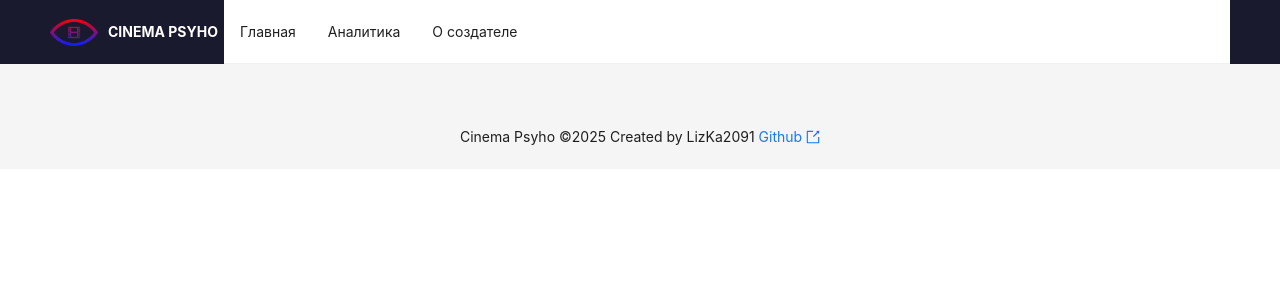
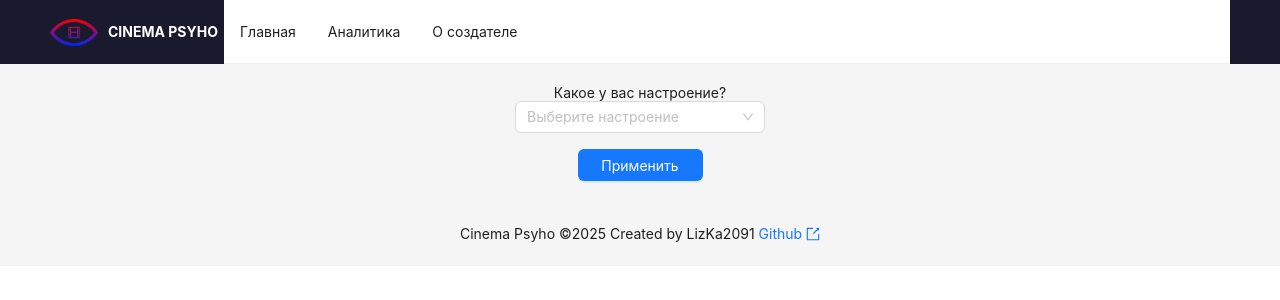
Before and after one commit to LizKa2091/cinema-psyho, a React (Create React App) app in the folder frontend/: page / in a window 1280 px wide. Shown: the top 300 px of the page. Built offline with nearby package versions, Linux system fonts and the light colour scheme.

Commit message:
refactor: change form handling for emotion picker

```diff
--- a/frontend/src/components/UI/EmotionPicker.tsx
+++ b/frontend/src/components/UI/EmotionPicker.tsx
@@ -1,7 +1,11 @@
 import React, { FC, useState } from 'react';
 import { IEmotionItem } from '../../types/menu.types';
-import { Select, Form, Button } from 'antd';
-import { useForm } from 'react-hook-form';
+import { Select, Button } from 'antd';
+import { useForm, Controller } from 'react-hook-form';
+
+interface IFormData {
+   moods: string[];
+}
 
 const emotions: IEmotionItem[] = [
    { value: 'tension', label: 'Тревога/Напряжение', emoji: '😨', color: '#e94560' },
@@ -15,35 +19,51 @@ const emotions: IEmotionItem[] = [
 ];
 
 const EmotionPicker: FC = () => {
-   const [selectedMoods, setSelectedMoods] = useState<string[]>([]);
-   const { handleSubmit, setValue } = useForm();
+   const [selectedMoods, setSelectedMoods] = useState<IEmotionItem[]>([]);
+   const [isDisplayingMoods, setIsDisplayingMoods] = useState<boolean>(false);
 
-   const onSubmit = (data: any) => {
-      setSelectedMoods(data.mood)
+   const { handleSubmit, control } = useForm<IFormData>();
+
+   const onSubmit = (data: IFormData) => {
+      if (data.moods && data.moods.length > 0) {
+         const selected = emotions.filter(emotion => data.moods.includes(emotion.value));
+         setSelectedMoods(selected);
+         setIsDisplayingMoods(true);
+      }
    };
 
    return (
-      <div style={{ display: 'flex', flexDirection: 'column', alignItems: 'center' }}>
-         <Form style={{ display: 'flex', flexDirection: 'column', alignItems: 'center' }} onFinish={handleSubmit(onSubmit)}>
-            <Form.Item label="Какое у вас настроение?" name='mood' rules={[{ required: true, message: 'Выберите хотя бы одно настроение' }]}>
-               <Select mode="multiple" placeholder="Выберите настроение" options={emotions} style={{ minWidth: '250px' }}
-                  optionRender={(option) => (
-                     <span style={{ color: option.data.color }}>
-                        <span>{option.data.emoji}</span>
-                        {option.data.label}
-                     </span>
+      <>
+         <div style={{ display: 'flex', flexDirection: 'column', alignItems: 'center' }}>
+            <form onSubmit={handleSubmit(onSubmit)} style={{ display: 'flex', flexDirection: 'column', alignItems: 'center' }}>
+               <Controller name="moods" control={control} rules={{ required: "Выберите хотя бы одно настроение" }}
+                  render={({ field, fieldState }) => (
+                     <>
+                        <label>Какое у вас настроение?</label>
+                        <Select {...field} mode="multiple" placeholder="Выберите настроение"
+                           options={emotions.map(emotion => ({
+                              label: (
+                                 <span style={{ color: emotion.color }}>
+                                    {emotion.emoji} {emotion.label}
+                                 </span>
+                              ),
+                              value: emotion.value,
+                           }))}
+                           style={{ minWidth: '250px', marginBottom: '16px' }}
+                           onChange={(values) => {
+                              field.onChange(values);
+                              const selected = emotions.filter(emotion => values.includes(emotion.value));
+                              setSelectedMoods(selected);
+                           }}
+                        />
+                        {fieldState.error && <span style={{ color: 'red' }}>{fieldState.error.message}</span>}
+                     </>
                   )}
-                  onChange={(( value: any ) => setValue('mood', value))}
                />
-            </Form.Item>
-            <Button type='primary' htmlType='submit' style={{ width: '50%' }}>Применить</Button>
-         </Form>
-         {selectedMoods.length > 0 &&
-            selectedMoods.map((mood: string) => (
-               <p key={mood}>{mood}</p>
-            ))
-         }
-      </div>
+               <Button type='primary' htmlType='submit' style={{ width: '50%' }}>Применить</Button>
+            </form>
+         </div>
+      </>
    )
 }
 
--- a/frontend/src/pages/MainPage.tsx
+++ b/frontend/src/pages/MainPage.tsx
@@ -4,6 +4,7 @@ import { ExportOutlined } from '@ant-design/icons';
 import styles from './MainPage.module.scss';
 import { Link } from 'react-router-dom';
 import { IMenuItem } from '../types/menu.types';
+import EmotionPicker from '../components/UI/EmotionPicker';
 
 const { Header, Content, Footer } = Layout;
 
@@ -21,7 +22,7 @@ const MainPage: FC = () => {
             <Menu className={styles.menu} items={headerItems} mode='horizontal'/>
          </Header>
          <Content className={styles['main-page__content']}>
-
+            <EmotionPicker />
          </Content>
          <Footer style={{ textAlign: 'center' }}>
             Cinema Psyho ©2025 Created by LizKa2091 <Link to='https://github.com/LizKa2091'>Github <ExportOutlined /></Link>
```
